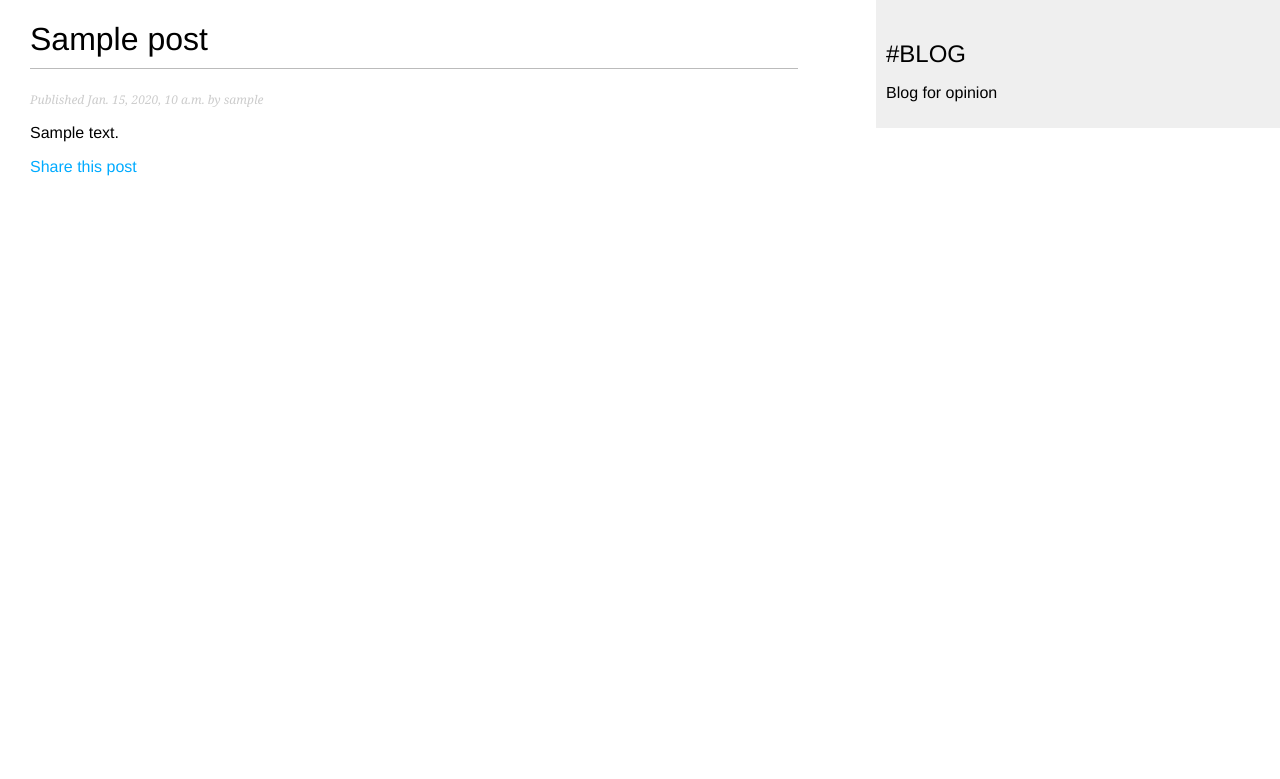
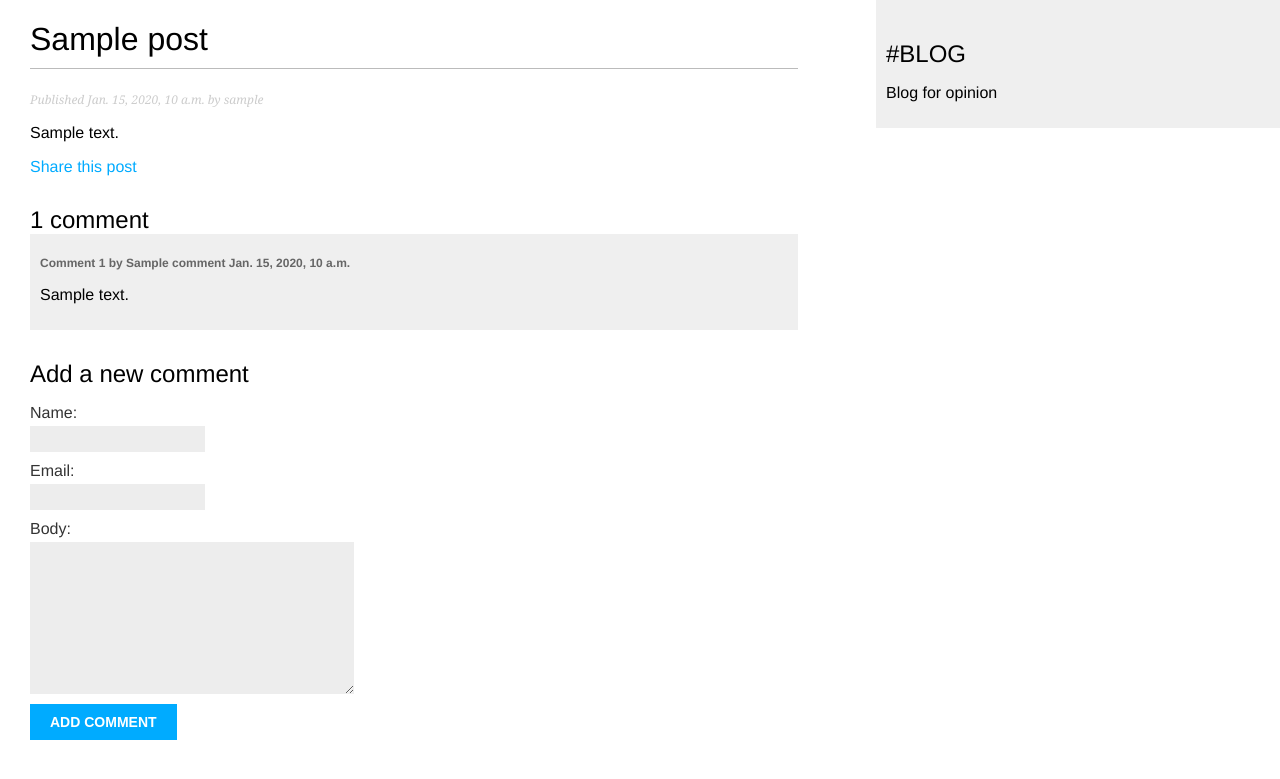
Before and after one commit to kayrat-dev/django-blog, a Django app: a page that uses mysite/blog/templates/blog/post/detail.html in a window 1280 px wide. Shown: the top 779 px of the page. Run offline with Django 5.2, Linux system fonts and the light colour scheme; tables that the repository leaves empty hold one stand-in row (values such as "Sample post").

Commit message:
feat: implement post commenting system with validation and redirect

```diff
--- a/mysite/blog/forms.py
+++ b/mysite/blog/forms.py
@@ -1,7 +1,13 @@
 from django import forms
+from .models import Comment
 
 class EmailPostForm(forms.Form):
     name = forms.CharField(max_length=25)
     email = forms.EmailField()
     to = forms.EmailField()
     comments = forms.CharField(required=False, widget=forms.Textarea)
+
+class CommentForm(forms.ModelForm):
+    class Meta:
+        model = Comment
+        fields = ['name', 'email', 'body']
--- a/mysite/blog/models.py
+++ b/mysite/blog/models.py
@@ -37,3 +37,22 @@ class Post(models.Model):
 
     def get_absolute_url(self):
         return reverse('blog:post_detail', args=[self.publish.year, self.publish.month, self.publish.day, self.slug])
+
+
+class Comment(models.Model):
+    post = models.ForeignKey(Post, on_delete=models.CASCADE, related_name='comments')
+    name = models.CharField(max_length=80)
+    email = models.EmailField()
+    body = models.TextField()
+    created = models.DateTimeField(auto_now_add=True)
+    updated = models.DateTimeField(auto_now=True)
+    active = models.BooleanField(default=True)
+
+    class Meta:
+        ordering = ['created']
+        indexes = [
+            models.Index(fields=['created']),
+        ]
+
+    def __str__(self):
+        return f"Comment by {self.name} on {self.post}"
--- a/mysite/blog/templates/blog/post/detail.html
+++ b/mysite/blog/templates/blog/post/detail.html
@@ -13,4 +13,21 @@
             Share this post
         </a>
     </p>
+    {% with comments.count as total_comments %}
+        <h2>
+            {{ total_comments }} comment{{ total_comments|pluralize }}
+        </h2>
+    {% endwith %}
+    {% for comment in comments %}
+        <div class="comment">
+            <p class="info">
+                Comment {{ forloop.counter }} by {{ comment.name }}
+                {{ comment.created }}
+            </p>
+            {{ comment.body|linebreaks }}
+        </div>
+        {% empty %}
+            <p>There are no comments.</p>
+    {% endfor %}
+    {% include "blog/post/includes/comment_form.html" %}
 {% endblock %}
--- /dev/null
+++ b/mysite/blog/templates/blog/post/includes/comment_form.html
@@ -0,0 +1,6 @@
+<h2>Add a new comment</h2>
+<form action="{% url "blog:post_comment" post.id %}" method="post">
+    {{ form.as_p }}
+    {% csrf_token %}
+    <p><input type="submit" value="Add comment"></p>
+</form>
--- a/mysite/blog/urls.py
+++ b/mysite/blog/urls.py
@@ -4,8 +4,8 @@ from . import views
 app_name = 'blog'
 
 urlpatterns = [
-    #path('',views.post_list, name='post_list'),
     path('', views.PostListView.as_view(), name='post_list'),
     path('<int:year>/<int:month>/<int:day>/<slug:post>/', views.post_detail, name='post_detail'),
     path('<int:post_id>/share/', views.post_share, name='post_share'),
+    path('<int:post_id>/comment/', views.post_comment, name='post_comment'),
 ]
--- a/mysite/blog/views.py
+++ b/mysite/blog/views.py
@@ -1,8 +1,23 @@
-from django.shortcuts import render, get_object_or_404
-from .models import Post
+from django.shortcuts import render, get_object_or_404, redirect
+from .models import Post, Comment
 from django.views.generic import ListView
-from .forms import EmailPostForm
+from .forms import EmailPostForm, CommentForm
 from django.core.mail import send_mail
+from django.views.decorators.http import require_POST
+
+@require_POST
+def post_comment(request, post_id):
+    post = get_object_or_404(Post, id=post_id, status=Post.Status.PUBLISHED)
+    comment = None
+    form = CommentForm(data=request.POST)
+
+    if form.is_valid():
+        comment = form.save(commit=False)
+        comment.post = post
+        comment.save()
+        return redirect(post)
+
+    return render(request, 'blog/post/comment.html', {'post': post, 'form': form, 'comment': comment})
 
 class PostListView(ListView):
     queryset = Post.published.all()
@@ -16,9 +31,13 @@ def post_detail(request, year, month, day, post):
                                    publish__year=year,
                                    publish__month=month,
                                    publish__day=day)
+
+    comments = post.comments.filter(active=True)
+    form = CommentForm()
+
     return render(request,
                   'blog/post/detail.html',
-                  {'post': post})
+                  {'post': post, 'comments': comments, 'form': form})
 
 def post_share(request, post_id):
     post = get_object_or_404(Post, id=post_id, status=Post.Status.PUBLISHED)
```
Also changed, not shown: mysite/blog/admin.py (+6 -2 lines), mysite/blog/templates/blog/post/comment.html (added, +11 -0 lines), mysite/blog/migrations/0003_comment.py (added).
